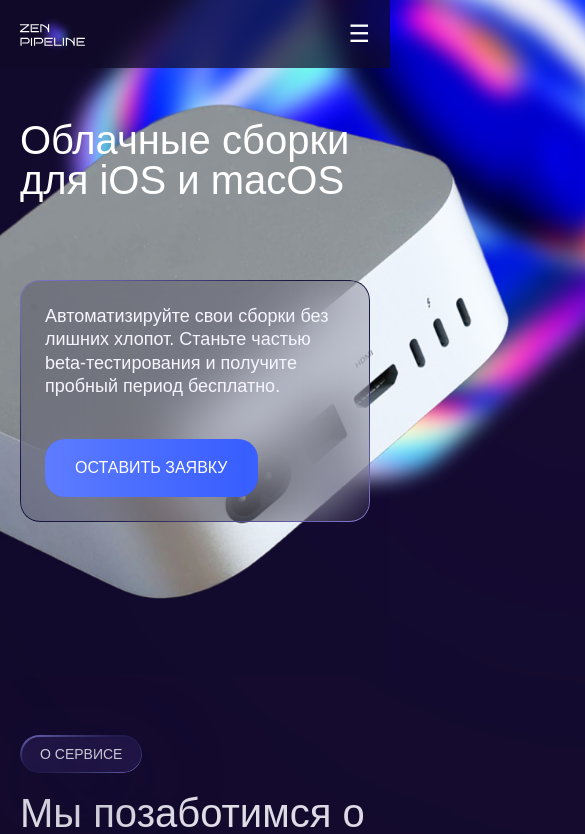
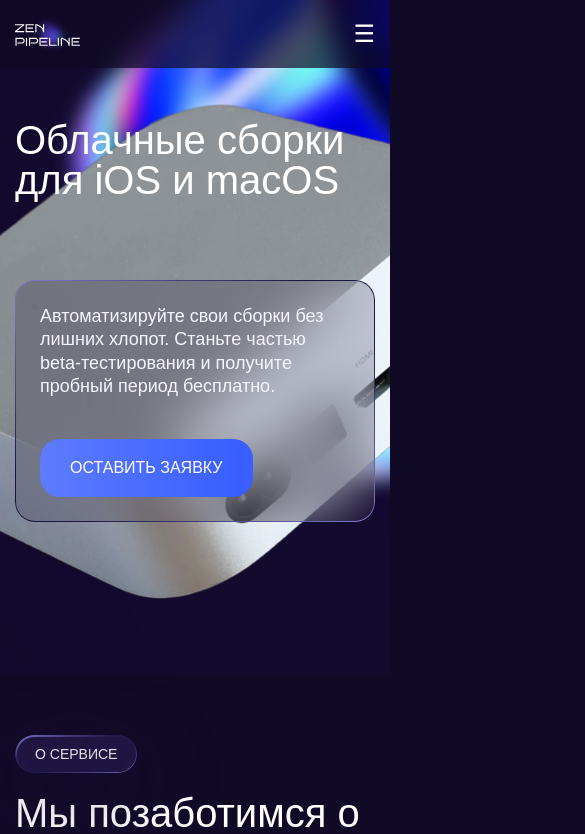
Before and after one commit to Vidosen/zen.pipline.landing, a React (Create React App) app: page / in a window 390 px wide. Shown: the top 834 px of the page, 585 px wide, since content can reach past the window. Built offline with nearby package versions, Linux system fonts and the light colour scheme; a web font is replaced by a local one.

Commit message:
Remove SSL setup instructions and enhance component styles for improved layout and responsiveness. Update App, Features, Hero, and BackgroundDecorations components to ensure consistent overflow handling and width adjustments. Add padding adjustments in utils for better mobile experience.

```diff
--- a/src/components/App.js
+++ b/src/components/App.js
@@ -15,12 +15,16 @@ const AppContainer = styled.div`
   min-height: 100vh;
   display: flex;
   flex-direction: column;
+  overflow-x: hidden;
+  width: 100%;
 `;
 
 const MainContent = styled.main`
   flex: 1;
   display: flex;
   flex-direction: column;
+  overflow-x: hidden;
+  width: 100%;
 `;
 
 function App() {
--- a/src/components/Features.js
+++ b/src/components/Features.js
@@ -11,14 +11,21 @@ const FeaturesContainer = styled.div`
   justify-content: center;
   margin-top: 80px;
   gap: 128px;
+  width: 100%;
+  max-width: 100%;
 
   @media (max-width: 1200px) {
     gap: 80px;
   }
 
+  @media (max-width: 992px) {
+    gap: 40px;
+  }
+
   @media (max-width: 768px) {
     flex-direction: column;
     gap: 60px;
+    align-items: center;
   }
 `;
 
@@ -59,6 +66,7 @@ const FeatureCard = styled.div`
   border-radius: 20px;
   background-color: transparent;
   width: 400px;
+  max-width: 100%;
 
   @media (max-width: 1200px) {
     width: 350px;
@@ -70,6 +78,16 @@ const FeatureCard = styled.div`
 
   @media (max-width: 768px) {
     width: 100%;
+    max-width: 350px;
+    margin: 0 auto;
+  }
+
+  @media (max-width: 480px) {
+    width: calc(100vw - 40px);
+    max-width: 300px;
+    padding: 40px 0;
+    height: auto;
+    min-height: 280px;
   }
 
   &::before {
--- a/src/components/Hero.js
+++ b/src/components/Hero.js
@@ -8,9 +8,10 @@ const HeroSection = styled.section`
   padding: 120px 0 0;
   display: flex;
   position: relative;
-  overflow: visible;
+  overflow: hidden;
   background-color: transparent;
   min-height: 80vh;
+  width: 100%;
 `;
 
 const HeroContent = styled.div`
@@ -69,7 +70,7 @@ const HeroDecorationWrapper = styled.div`
   width: 100%;
   height: 100%;
   pointer-events: none;
-  overflow: visible;
+  overflow: hidden;
   z-index: 1;
 
   /* Ensure content in the wrapper doesn't affect the Hero section's height */
--- a/src/components/common/BackgroundDecorations.js
+++ b/src/components/common/BackgroundDecorations.js
@@ -10,7 +10,7 @@ const DecorationsContainer = styled.div`
   height: 100%;
   pointer-events: none;
   z-index: -1;
-  overflow: visible;
+  overflow: hidden;
   opacity: ${props => props.isVisible ? '1' : '0'};
   transition: opacity 0.8s ease-in-out;
 `;
@@ -83,6 +83,7 @@ const MacImage = styled.div`
     height: 100%;
     object-fit: cover;
   }
+
 
   transition: transform 1s ease-out;
   transform: ${props => props.isVisible ? 'translateX(0)' : 'translateX(120px)'};
--- a/src/components/common/utils.js
+++ b/src/components/common/utils.js
@@ -21,11 +21,16 @@ export const Container = styled.div`
 
   @media (max-width: 768px) {
     max-width: 540px;
+    padding: 0 20px;
   }
 
   @media (max-width: 576px) {
     max-width: 100%;
     padding: 0 20px;
+  }
+
+  @media (max-width: 480px) {
+    padding: 0 15px;
   }
 `;
 
--- a/src/styles/index.css
+++ b/src/styles/index.css
@@ -17,6 +17,11 @@
   padding: 0;
 }
 
+html {
+  scroll-behavior: smooth;
+  overflow-x: hidden;
+}
+
 body {
   margin: 0;
   font-family: 'Gilroy', -apple-system, BlinkMacSystemFont, 'Segoe UI', 'Roboto', 'Oxygen',
@@ -26,6 +31,8 @@ body {
   -moz-osx-font-smoothing: grayscale;
   background-color: var(--background-color);
   color: var(--text-color);
+  overflow-x: hidden;
+  width: 100%;
 }
 
 code {
```
Also changed, not shown: 1 other file (tests, documents, lock files or other folders).
